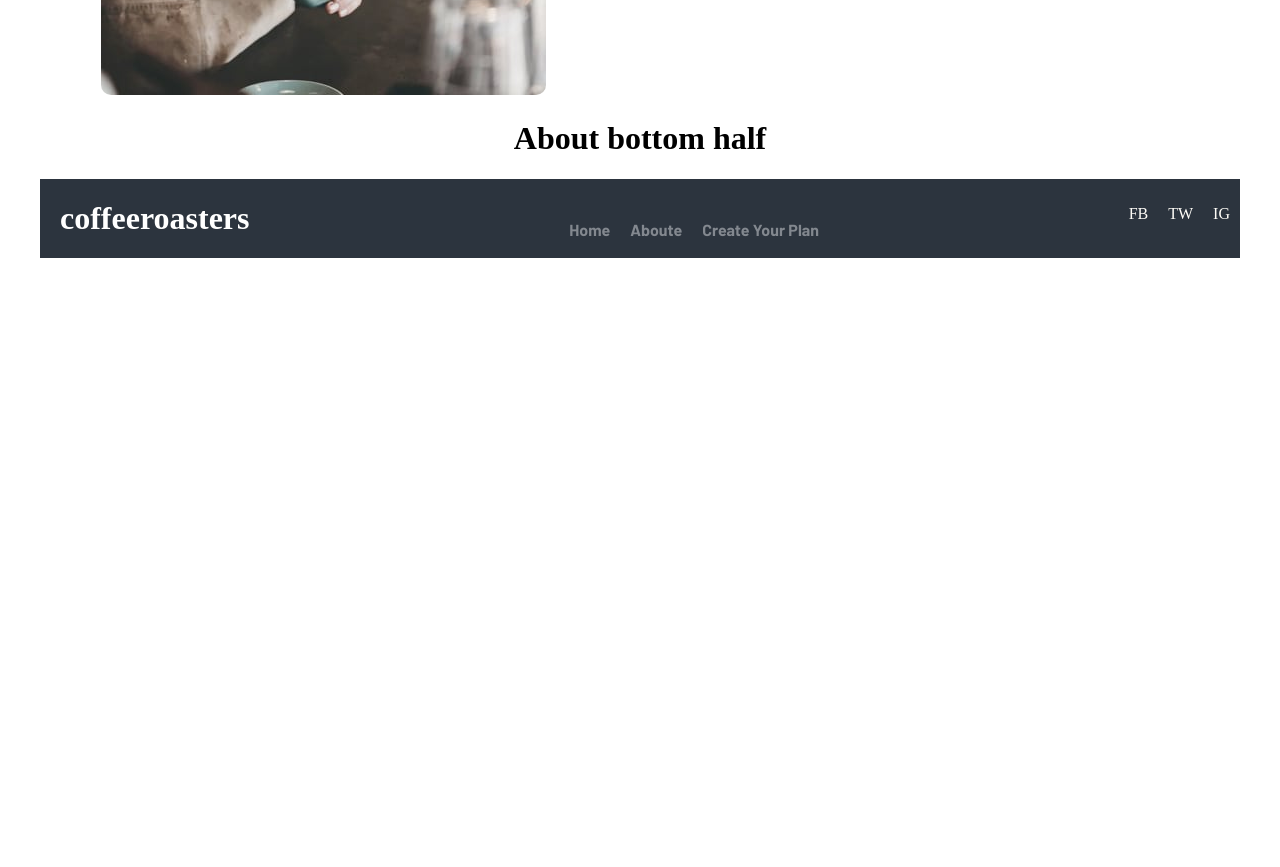
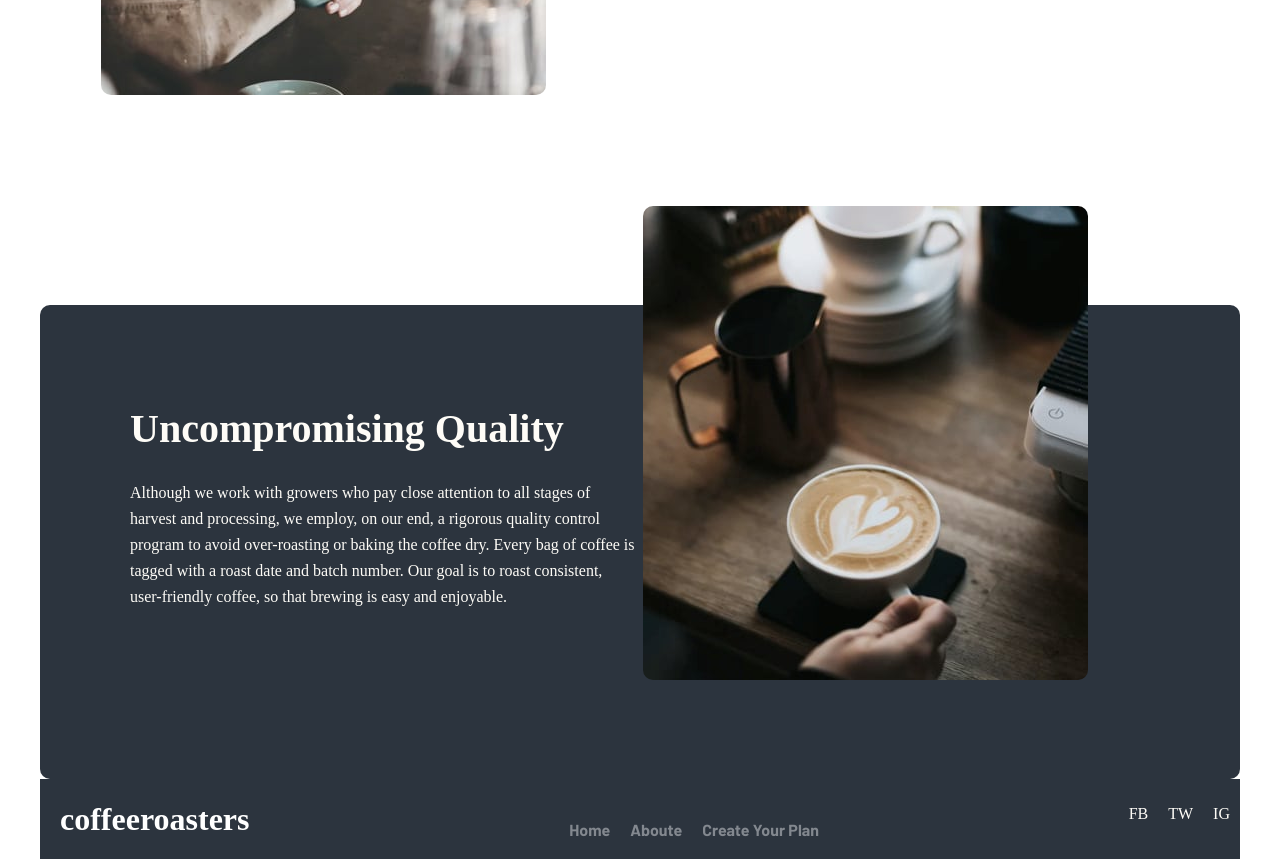
Before and after one commit to JaredBrown1/coffee-roasters, a React (Create React App) app: page /about in a window 1280 px wide. Shown: the part 1120-1987 px from the top of the page. Before the commit the page ends 1386 px from the top, so only its background shows below. Built offline with nearby package versions, Linux system fonts and the light colour scheme.

Commit message:
first part of second bottom half of about page completed

```diff
--- a/src/components/about-page/aboutPageBottom.js
+++ b/src/components/about-page/aboutPageBottom.js
@@ -1,9 +1,37 @@
 import React from "react";
+
+import {
+	UncompromiseContainer,
+	UncompImage,
+	UncompTitle,
+	UncompParapraph,
+} from "./styles/aboutPageBottomStyles";
+
+import Image1 from "./styles/image-quality.jpg";
 
 const AboutBottom = () => {
 	return (
 		<div>
-			<h1>About bottom half</h1>
+			<div>
+				<div>
+					<UncompImage src={Image1} alt="uncompromised" />
+				</div>
+				<UncompromiseContainer>
+					<UncompTitle>Uncompromising Quality</UncompTitle>
+					<UncompParapraph>
+						Although we work with growers who pay close attention to all stages
+						of
+						<br /> harvest and processing, we employ, on our end, a rigorous
+						quality control
+						<br /> program to avoid over-roasting or baking the coffee dry.
+						Every bag of coffee is
+						<br /> tagged with a roast date and batch number. Our goal is to
+						roast consistent, <br /> user-friendly coffee, so that brewing is
+						easy and enjoyable.
+					</UncompParapraph>
+				</UncompromiseContainer>
+			</div>
+			<div></div>
 		</div>
 	);
 };
--- /dev/null
+++ b/src/components/about-page/styles/aboutPageBottomStyles.js
@@ -0,0 +1,31 @@
+import styled from "styled-components";
+
+export const UncompromiseContainer = styled.div`
+	background-color: #2c343e;
+	height: 474px;
+	text-align: left;
+	color: #fefcf7;
+	border-radius: 10px;
+`;
+
+export const UncompImage = styled.img`
+	position: absolute;
+	right: 15%;
+	bottom: -125%;
+	border-radius: 10px;
+`;
+
+export const UncompTitle = styled.h1`
+	font-size: 40px;
+	line-height: 48px;
+	font-family: "Fraunces" sans-serif;
+	padding-top: 100px;
+	padding-left: 90px;
+`;
+
+export const UncompParapraph = styled.p`
+	font-size: 16px;
+	line-height: 26px;
+	font-family: "Barlow" sans-serif;
+	padding-left: 90px;
+`;
--- a/src/components/about-page/styles/aboutPageTopStyles.js
+++ b/src/components/about-page/styles/aboutPageTopStyles.js
@@ -29,6 +29,7 @@ export const BottomContainer = styled.div`
 	padding-top: 130px;
 	display: flex;
 	justify-content: space-around;
+	padding-bottom: 180px;
 `;
 
 export const CommitmentImageStyle = styled.img`
```
Also changed, not shown: src/components/about-page/styles/image-quality.jpg (renamed from src/resources/starter-code/assets/about/desktop/image-quality.jpg).
